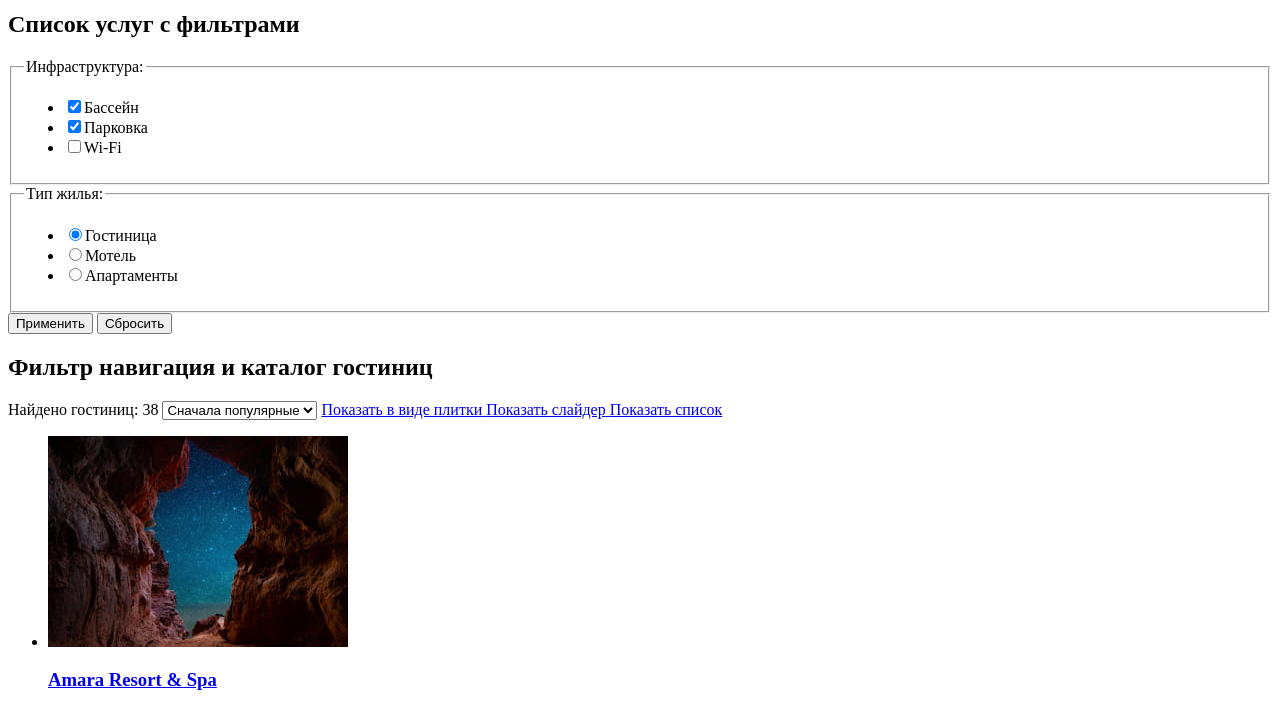
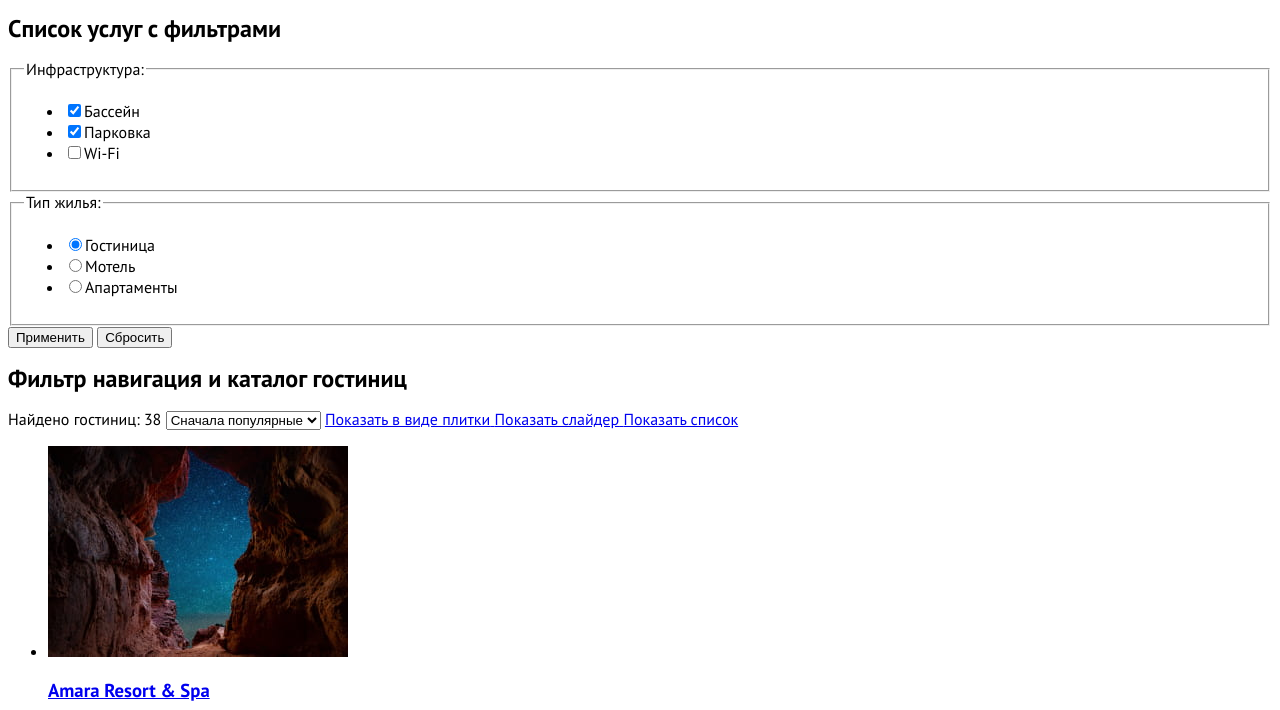
Before and after one commit to htmlacademy-htmlcss/2052031-sedona-34, a plain HTML site: page catalog.html in a window 1280 px wide. Shown: the part 350-1060 px from the top of the page. Drawn offline with Linux system fonts and the light colour scheme.

Commit message:
Добавляет font-face. свойства для body
+ подключил стили для второй страницы

```diff
--- a/catalog.html
+++ b/catalog.html
@@ -4,6 +4,7 @@
 <head>
   <meta charset="utf-8">
   <title>Гостиницы</title>
+  <link rel="stylesheet" href="styles/styles.css">
 </head>
 
 <body>
--- a/styles/styles.css
+++ b/styles/styles.css
@@ -0,0 +1,21 @@
+  @font-face {
+    font-family: "PT Sans";
+    font-style: normal;
+    font-weight: 400;
+    src: url("/fonts/ptsans-400.woff2") format("woff2");
+    font-display: swap;
+  }
+
+  @font-face {
+    font-family: "PT Sans";
+    font-style: normal;
+    font-weight: 700;
+    src: url("/fonts/ptsans-700.woff2") format("woff2");
+    font-display: swap;
+  }
+
+  body {
+    font-family: "PT Sans", sans-serif;
+    font-size: 16px;
+    line-height: 21px;
+  }
```
